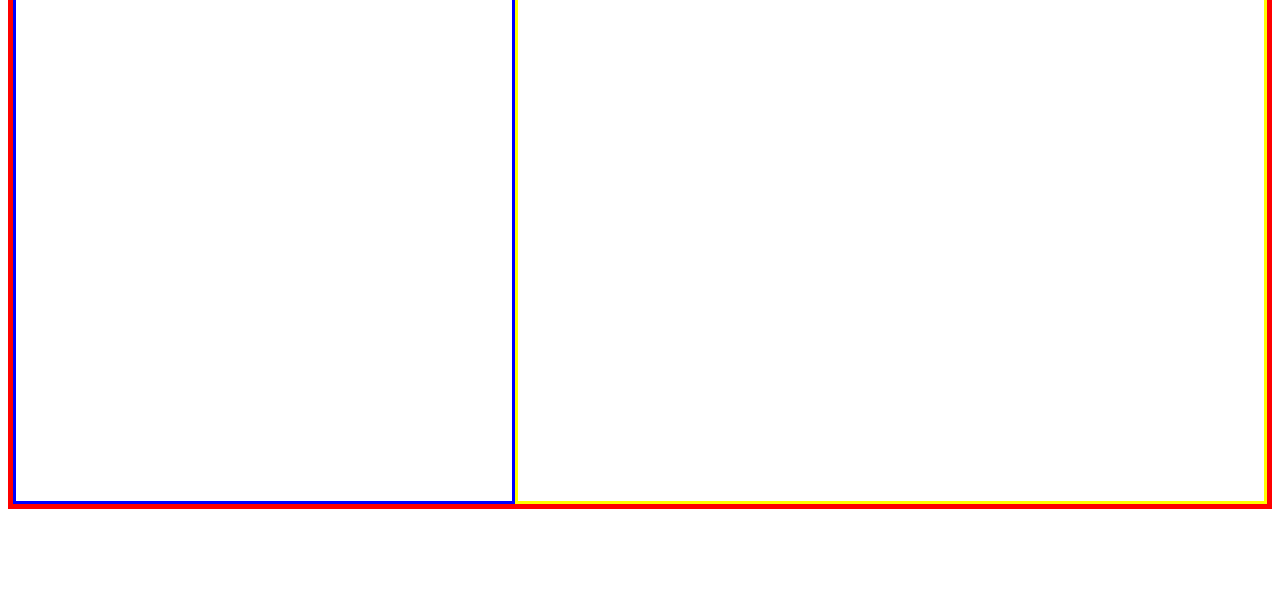
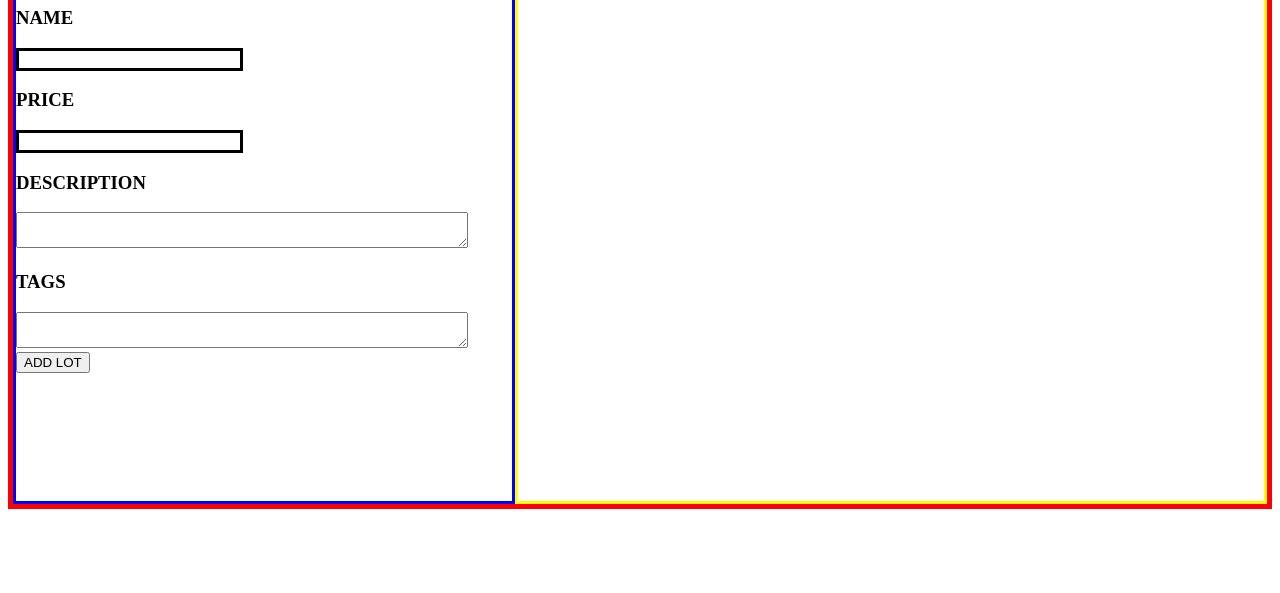
Before and after one commit to vbarnych/QAuction, a plain HTML site: page src/profile.html in a window 1280 px wide. Shown: the part 207-800 px from the top of the page. Drawn offline with Linux system fonts and the light colour scheme.

```diff
--- a/src/profile.html
+++ b/src/profile.html
@@ -38,7 +38,23 @@
 
         <div id="contentProfile" class="content">
             <div id="newLot">
+                <form>
+                    <h1>LOT'S INFORMATION</h1>
+                    <h3>NAME</h3>
+                    <input type="text" size="25px" style="border: 3px solid black">
+                    <h3>PRICE</h3>
+                    <input type="text" size="25px" style="border: 3px solid black">
+                    <h3>DESCRIPTION</h3>
+                    <textarea id="prDeskArea" class="scrollArea" style="width: 90%; ">
 
+                    </textarea>
+                    <h3>TAGS</h3>
+                    <textarea id="prTagsArea" class="scrollArea" style="width: 90%">
+
+                    </textarea>
+
+                    <input type="button" value="ADD LOT" onclick="">
+                </form>
             </div>
 
             <div id="myLots">
@@ -48,6 +64,26 @@
     </div>
 
 
+
+
+
+
+
+    <script>
+        function addNewLot() {
+            //
+
+
+
+            //
+
+            document.getElementById("myLots").append()
+        }
+    </script>
+
+
 </body>
 
+
+
 </html>
--- a/src/styles.css
+++ b/src/styles.css
@@ -115,3 +115,7 @@
     justify-content: center; /*Центрирование по горизонтали*/
     align-items: center;
 }
+
+.scrollArea{
+    overflow-y: scroll;
+}
```
Also changed, not shown: src/login.html (+1 -2 lines), src/registration.html (+3 -3 lines).
